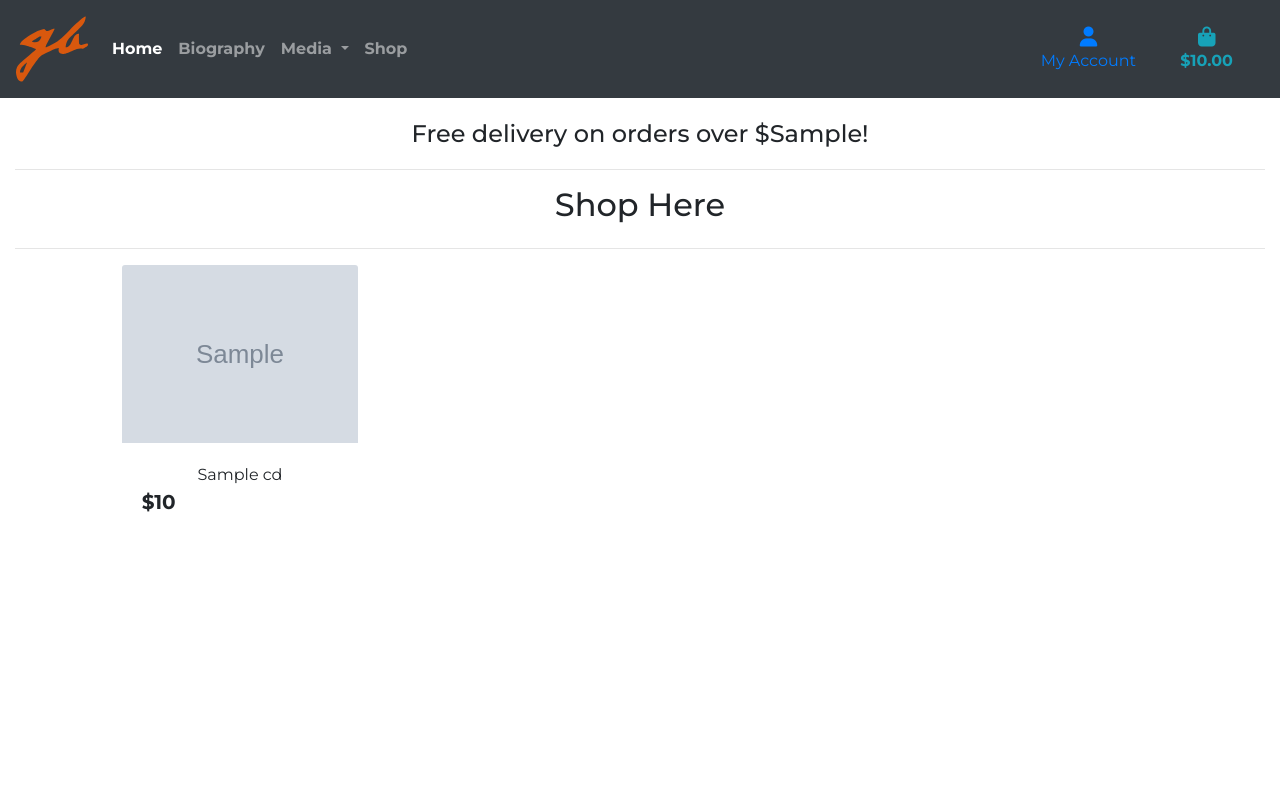
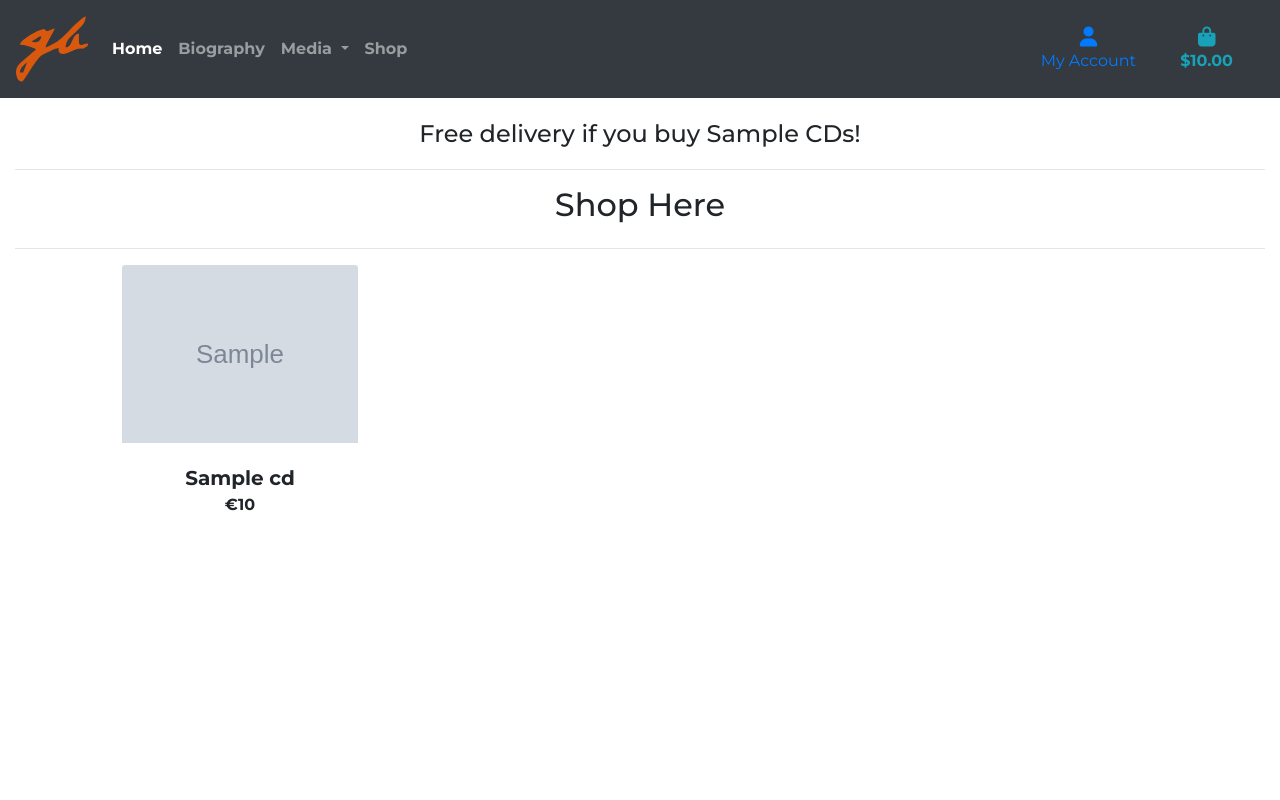
Before and after one commit to GBrachetta/guillermo, a Django app: template shop/templates/shop/shop.html in a window 1280 px wide. Run offline with Django 3.2, Linux system fonts and the light colour scheme; the template is opened without the code that fills it: most values are stand-ins (such as "Sample title", 1, 10 or a date in 2020); grey boxes marked "Sample" are stand-in pictures; some libraries are stand-ins or nearby versions.

Commit message:
Improved positioning of delivery costs and CD price and name

```diff
--- a/shop/templates/shop/shop.html
+++ b/shop/templates/shop/shop.html
@@ -11,10 +11,15 @@
 
 {% block content %}
 <div class="overlay"></div>
-<h4 class="logo-font my-1">Free delivery on orders over ${{ free_delivery_threshold }}!</h4>
 
 <div class="container-fluid">
+    <div id="delivery-banner" class="row text-center">
+        <div class="col bg-black text-black">
+            <h4 class="logo-font my-1">Free delivery if you buy {{ free_delivery_threshold }} CDs!</h4>
+        </div>
+    </div>
     <div class="row">
+
         <div class="col">
             <hr>
             <h2 class="mb-4">Shop Here</h2>
@@ -37,12 +42,12 @@
                         </a>
                         {% endif %}
                         <div class="card-body pb-0">
-                            <p class="mb-0">{{ cd.name }}</p>
+                            <p class="mb-0 lead font-weight-bold">{{ cd.name }}</p>
                         </div>
                         <div class="card-footer bg-white pt-0 border-0 text-left">
                             <div class="row">
-                                <div class="col">
-                                    <p class="lead mb-0 text-left font-weight-bold">${{ cd.price }}</p>
+                                <div class="col text-center">
+                                    <p class="font-weight-bold">€{{ cd.price }}</p>
                                 </div>
                             </div>
                         </div>
```
